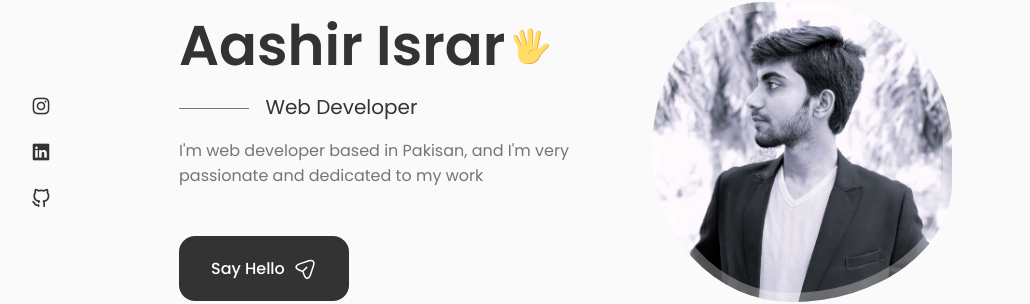
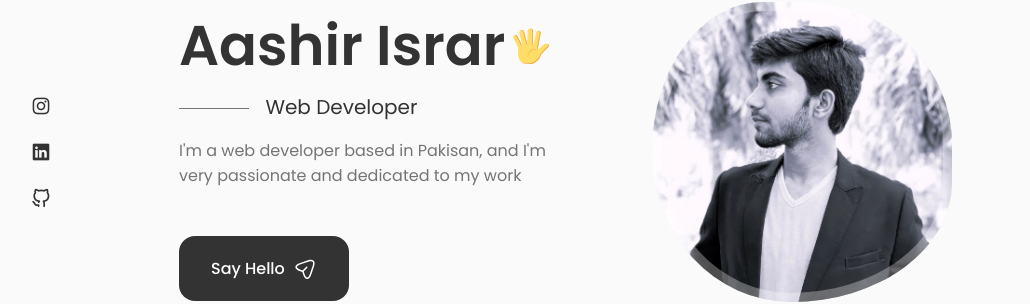
Before and after one commit to aashirisrar/portfolio-react, a React (Create React App) app: page / in a window 1280 px wide. Shown: the part 182-486 px from the top of the page, without its empty margins (125-1155 px from the left). Built offline with nearby package versions, Linux system fonts and the light colour scheme.

Commit message:
home description changed

```diff
--- a/src/components/home/Data.jsx
+++ b/src/components/home/Data.jsx
@@ -56,7 +56,7 @@ const Data = () => {
 
       <h3 className="home__subtitle">Web Developer</h3>
       <p className="home__description">
-        I'm web developer based in Pakisan, and I'm very passionate and
+        I'm a web developer based in Pakisan, and I'm very passionate and
         dedicated to my work
       </p>
       <a href="#contact" className="button button--flex">
```
